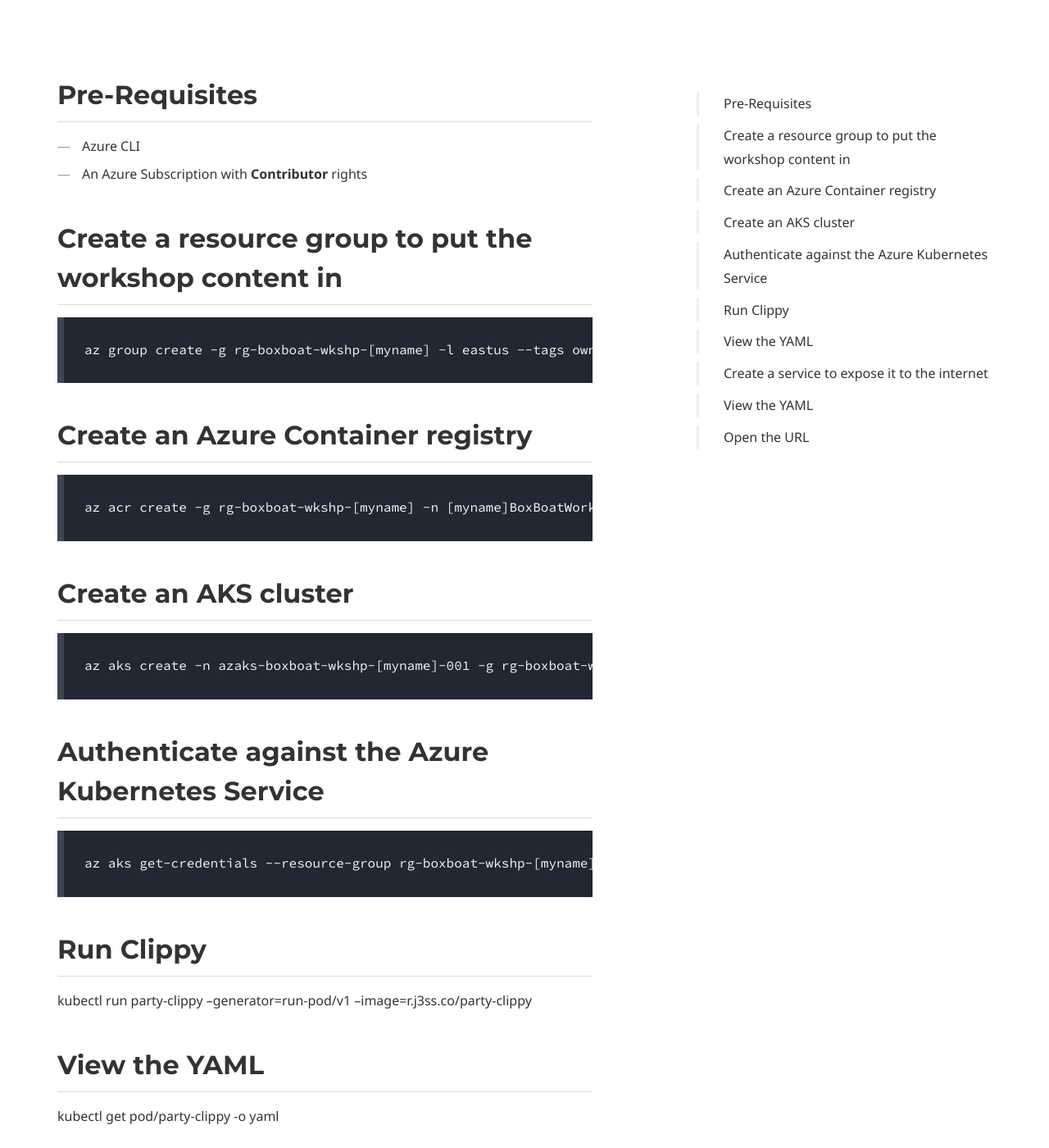
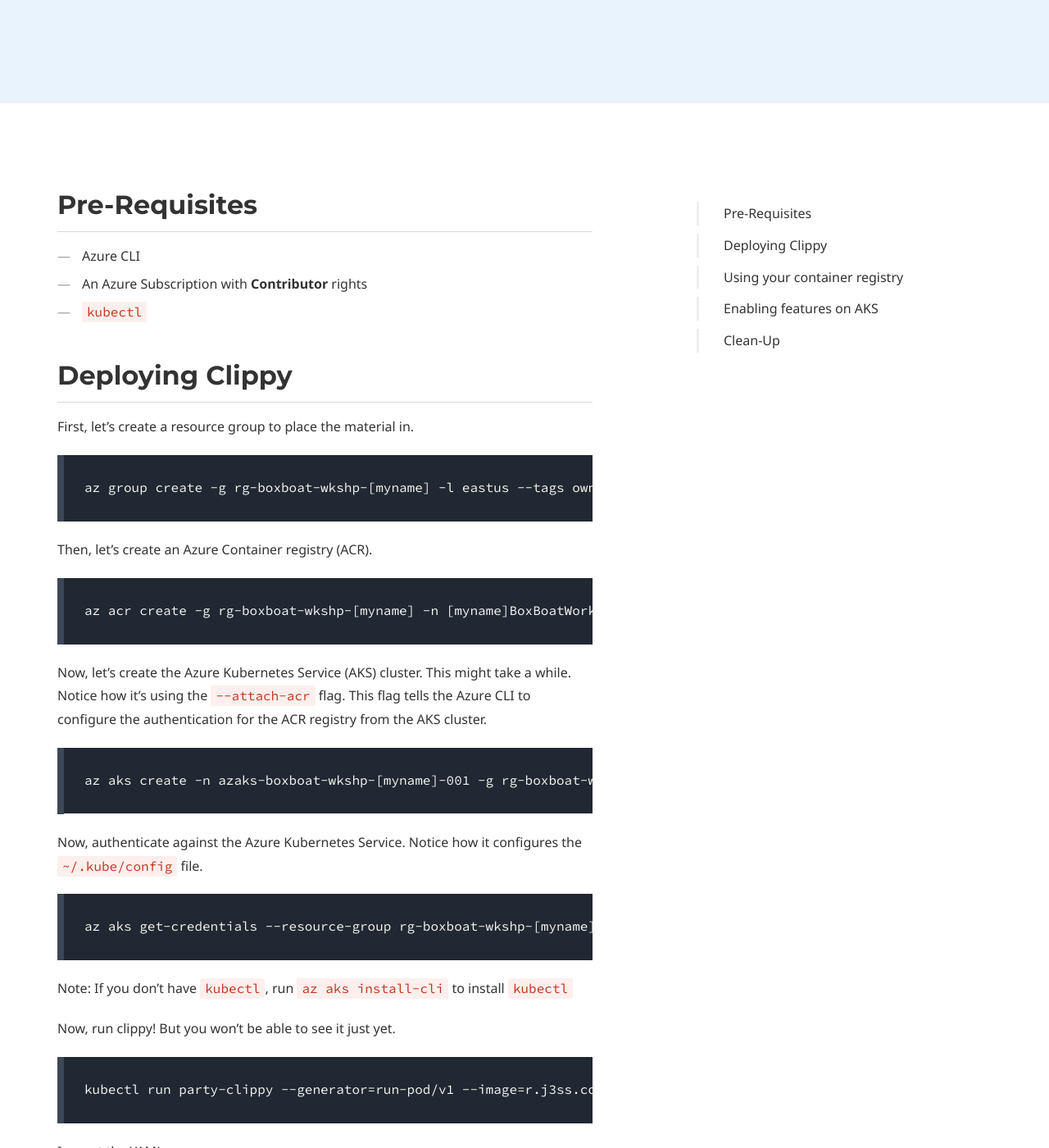
Before and after one commit to boxboat/aks-wkshp-1, a Jekyll site: the page built from lab-kubernetes.md, in a window 1280 px wide and 1400 px high, scrolled down 468 px. Shown: the whole window at 82% size. Built offline with Jekyll 4.4.1, drawn with Linux system fonts in a browser that asks for light colours; some web fonts are replaced; our own code applies the rules of GitHub Pages for plain Markdown files; some of the changed text lies outside the part shown.

Commit message:
First pass at the Kubernetes Lab

````diff
--- a/lab-kubernetes.md
+++ b/lab-kubernetes.md
@@ -28,46 +28,67 @@ page_nav:
 ## Pre-Requisites
 - Azure CLI
 - An Azure Subscription with **Contributor** rights
+- `kubectl`
 
-## Create a resource group to put the workshop content in
+## Deploying Clippy
+
+First, let's create a resource group to place the material in.
 
 ```
 az group create -g rg-boxboat-wkshp-[myname] -l eastus --tags owner=[myname] customer=Internal
 ```
 
-## Create an Azure Container registry
+Then, let's create an Azure Container registry (ACR).
 
 ```
 az acr create -g rg-boxboat-wkshp-[myname] -n [myname]BoxBoatWorkshopRegistry -l eastus --sku Standard
 ```
 
-## Create an AKS cluster
+Now, let's create the Azure Kubernetes Service (AKS) cluster. This might take a while. Notice how it's using the `--attach-acr` flag. This flag tells the Azure CLI to configure the authentication for the ACR registry from the AKS cluster.
 
 ```
 az aks create -n azaks-boxboat-wkshp-[myname]-001 -g rg-boxboat-wkshp-[myname] --generate-ssh-keys --attach-acr [myname]BoxBoatWorkshopRegistry
 ```
 
-## Authenticate against the Azure Kubernetes Service
+Now, authenticate against the Azure Kubernetes Service. Notice how it configures the `~/.kube/config` file.
 ```
 az aks get-credentials --resource-group rg-boxboat-wkshp-[myname] --name azaks-boxboat-wkshp-[myname]-001
 ```
 
-## Run Clippy
+> Note: If you don't have `kubectl`, run `az aks install-cli` to install `kubectl`
 
+Now, run clippy! But you won't be able to see it just yet.
+```
 kubectl run party-clippy --generator=run-pod/v1 --image=r.j3ss.co/party-clippy
+```
 
-## View the YAML
+Inspect the YAML
+```
+kubectl get pod/party-clippy -o yaml
+```
 
-kubectl get pod/party-clippy -o yaml
+To see clippy, we must espose the pod to the internet. Let's create a Kubernetes _service_.
 
-## Create a service to expose it to the internet
+```
+kubectl expose pod/party-clippy --port 80 --target-port 8080 --type LoadBalancer
+```
 
-kubectl expose pod/party-clippy --port 80 --target-port 8080 --type LoadBalancer
+Now, view the YAML.
+```
+kubectl get service/party-clippy -o yaml
+```
 
-## View the YAML
+You'll notice an IP Address under `status.IPAddress`.
 
-kubectl get service/party-clippy -o yaml
-
-## Open the URL
+Open up your browser, type in the IP Address.
 
 Hello Clippy!
+
+```
+```
+
+## Using your container registry
+
+## Enabling features on AKS
+
+## Clean-Up
````
Also changed, not shown: other parts of lab-kubernetes.md (+1 -1 lines).
